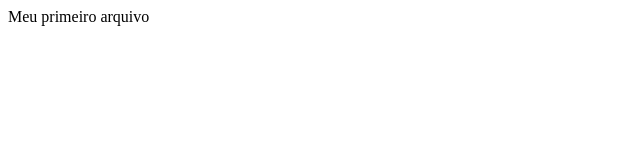
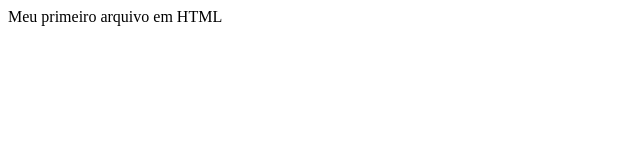
Before and after one commit to M3RD4PLAYER/m3rd4-repositorio, a plain HTML site: page index.HTML in a window 1280 px wide. Shown: the full height of the page, 0-640 px from the left. Drawn offline with Linux system fonts and the light colour scheme.

Commit message:
criando meu primeiro arquino em HTML

```diff
--- a/index.HTML
+++ b/index.HTML
@@ -1,2 +1,3 @@
 <html>
-  <hl>Meu primeiro arquivo
+  <hl>Meu primeiro arquivo em HTML</h1>
+</html>
```
